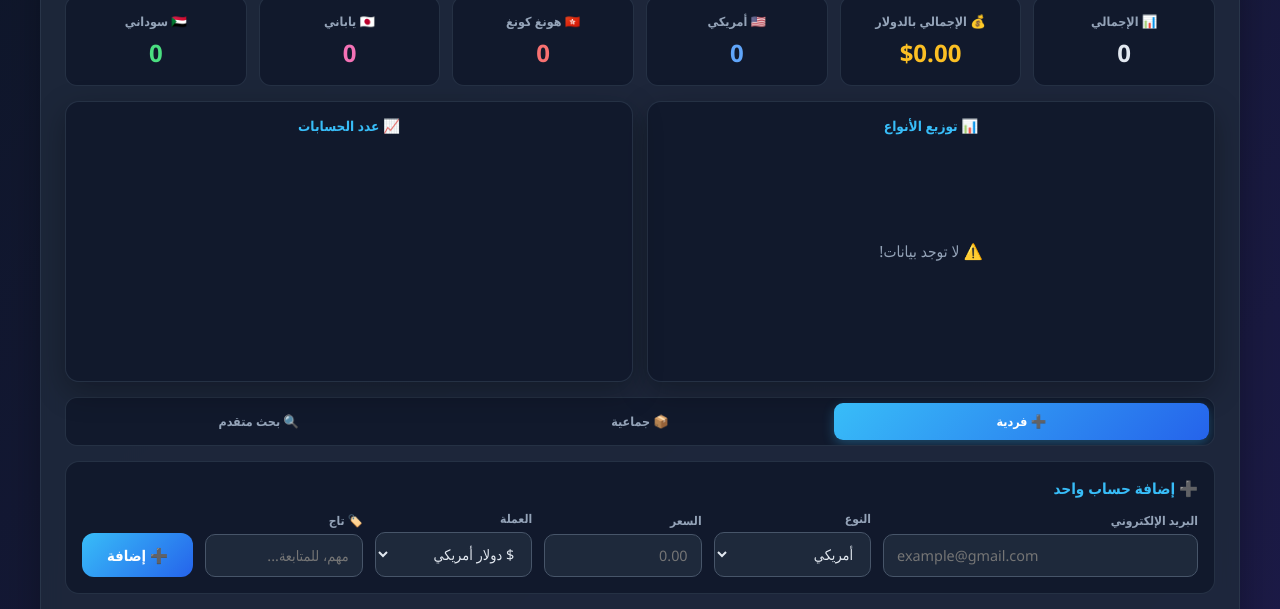
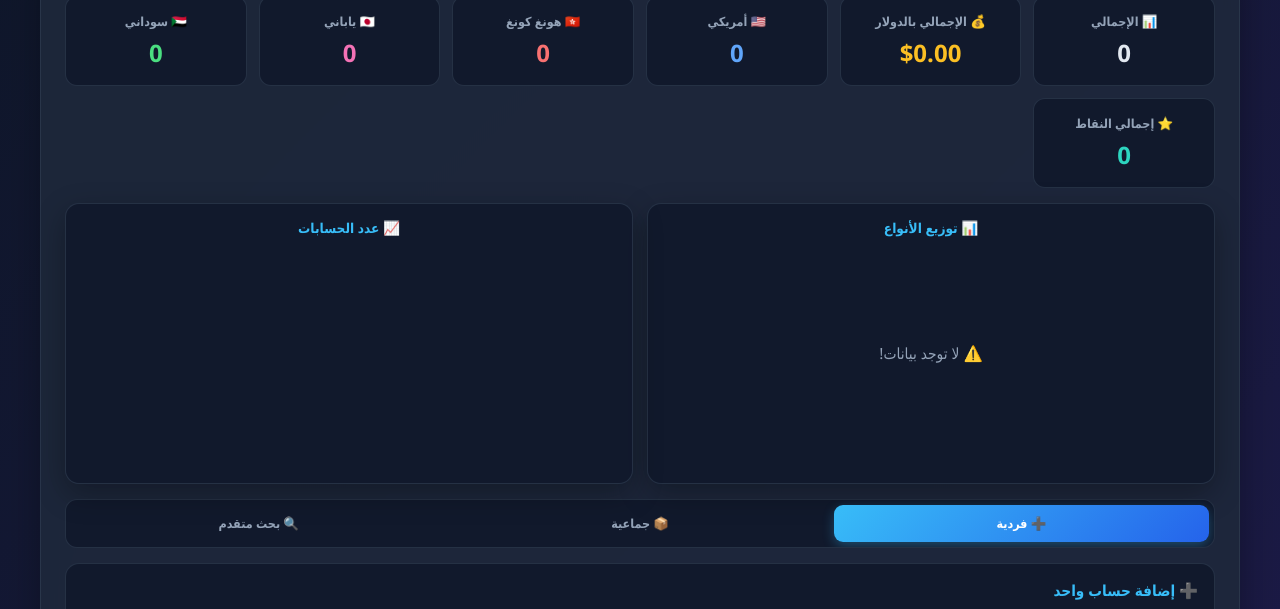
Before and after one commit to ahmedbooks0912214428m-rgb/Amjad, a plain HTML site: page index.html in a window 1280 px wide. Shown: the part 112-721 px from the top of the page. Drawn offline with Linux system fonts and the light colour scheme; no server answers.

Commit message:
Add points.js script to index.html

```diff
--- a/index.html
+++ b/index.html
@@ -162,6 +162,7 @@
 <script src="auth.js"></script>
 <script src="lang.js"></script>
 <script src="app.js"></script>
+<script src="points.js"></script>
 <script>
 if('serviceWorker' in navigator){navigator.serviceWorker.register('sw.js').catch(e=>console.log('SW fail',e))}
 </script>
```
